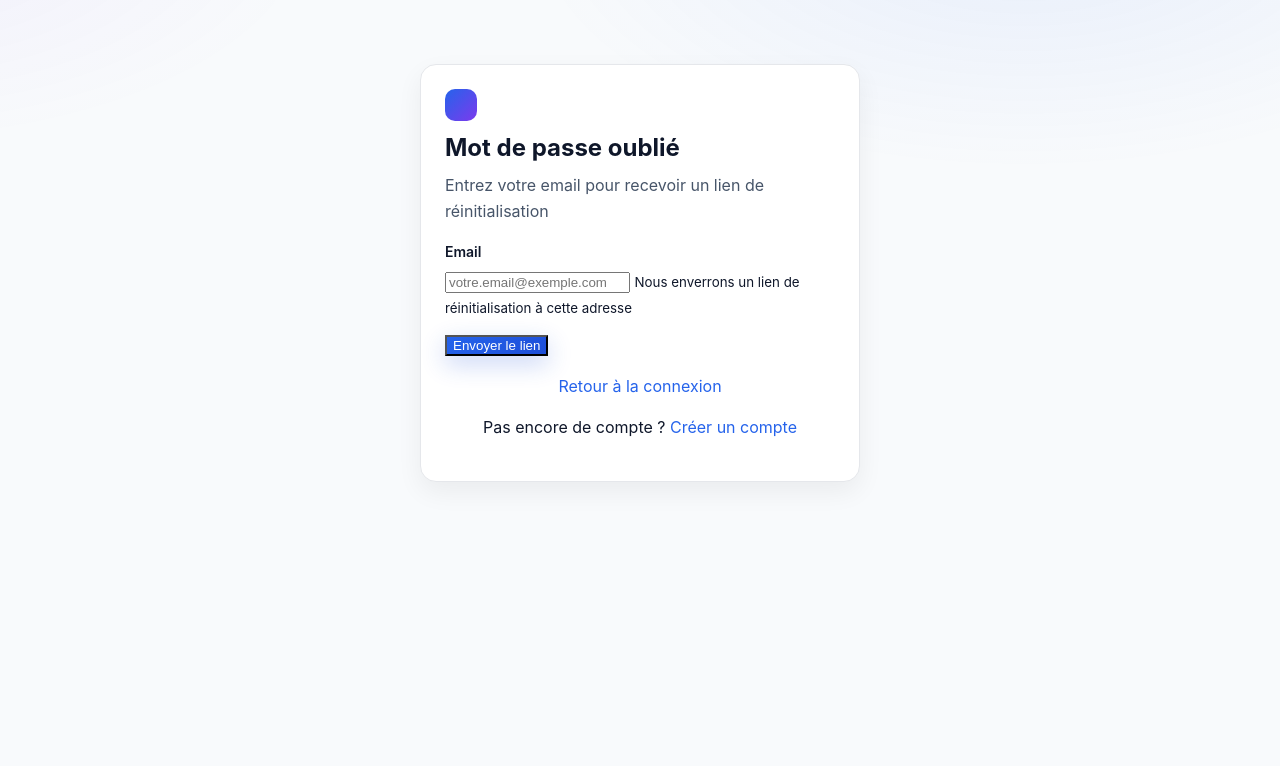
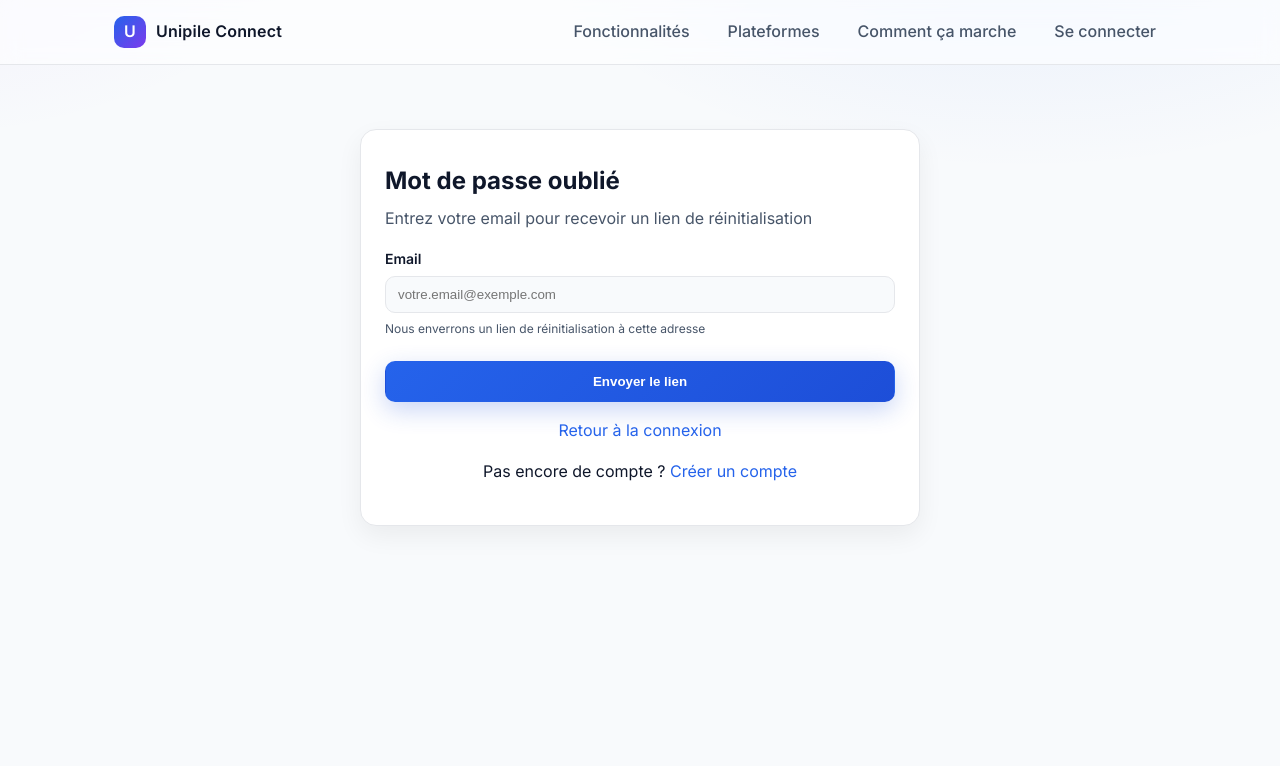
Before and after one commit to Nabilbmk9/unipile-connect, a FastAPI app: page /users/forgot-password in a window 1280 px wide. Shown: the top 766 px of the page. After the commit the page ends 531 px from the top, so only its background shows below. Run offline with FastAPI, Linux system fonts and the light colour scheme.

Commit message:
Update reset password page style and logic + add SMTP

```diff
--- a/app/auth.py
+++ b/app/auth.py
@@ -24,6 +24,7 @@
 from passlib.context import CryptContext
 from jose import JWTError, jwt
 from sqlalchemy.orm import Session
+from sqlalchemy import func
 
 from .database import get_db, User, UserSession, ConnectedAccount
 
@@ -80,7 +81,10 @@
 
 def get_user_by_email(db: Session, email: str) -> Optional[User]:
     """Get user by email"""
-    return db.query(User).filter(User.email == email).first()
+    if not email:
+        return None
+    email_clean = email.strip().lower()
+    return db.query(User).filter(func.lower(User.email) == email_clean).first()
 
 def create_user(
     db: Session,
@@ -108,7 +112,7 @@
     hashed_password = get_password_hash(password)
     user = User(
         username=username,
-        email=email,
+        email=email.strip().lower(),
         hashed_password=hashed_password,
         full_name=full_name,
         is_admin=is_admin
--- a/app/static/css/styles.css
+++ b/app/static/css/styles.css
@@ -469,8 +469,23 @@
   font-size: 14px;
   margin-bottom: 6px;
 }
+.login-form small {
+  display: block;
+  color: var(--muted);
+  font-size: 12px;
+  margin-top: 6px;
+}
+
+/* Generic helper text (for non-small tags) */
+.help-text {
+  display: block;
+  color: var(--muted);
+  font-size: 12px;
+  margin-top: 6px;
+}
 .login-form input[type="text"],
-.login-form input[type="password"] {
+.login-form input[type="password"],
+.login-form input[type="email"] {
   width: 100%;
   padding: 10px 12px;
   border-radius: 10px;
@@ -481,7 +496,8 @@
     background 160ms ease;
 }
 .login-form input[type="text"]:focus,
-.login-form input[type="password"]:focus {
+.login-form input[type="password"]:focus,
+.login-form input[type="email"]:focus {
   border-color: rgba(37, 99, 235, 0.45);
   box-shadow: 0 0 0 4px rgba(37, 99, 235, 0.12);
   background: #ffffff;
@@ -513,6 +529,17 @@
   background: #ecfdf5;
   color: #065f46;
   border: 1px solid #a7f3d0;
+}
+
+/* Info banner (for dev helper link) */
+.info-banner {
+  padding: 10px 12px;
+  border-radius: 10px;
+  margin: 10px 0 12px;
+  font-size: 14px;
+  background: #eff6ff; /* blue-50 */
+  color: #1d4ed8; /* blue-700 */
+  border: 1px solid #bfdbfe; /* blue-200 */
 }
 
 /* Register page styles */
--- a/app/templates/forgot_password.html
+++ b/app/templates/forgot_password.html
@@ -4,15 +4,32 @@
     <meta charset="UTF-8" />
     <meta name="viewport" content="width=device-width, initial-scale=1.0" />
     <title>Mot de passe oublié - Unipile Connect</title>
-    <link rel="stylesheet" href="/css/styles.css" />
+    <link rel="preconnect" href="https://fonts.googleapis.com" />
+    <link rel="preconnect" href="https://fonts.gstatic.com" crossorigin />
+    <link
+      href="https://fonts.googleapis.com/css2?family=Inter:wght@400;500;600;700&display=swap"
+      rel="stylesheet"
+    />
+    <link rel="stylesheet" href="/static/css/styles.css?v=2" />
   </head>
   <body>
+    <header class="site-header">
+      <div class="container header-inner">
+        <div class="brand">
+          <div class="logo">U</div>
+          <span class="brand-text">Unipile Connect</span>
+        </div>
+        <nav class="nav">
+          <a href="/#features">Fonctionnalités</a>
+          <a href="/#providers">Plateformes</a>
+          <a href="/#how">Comment ça marche</a>
+          <a href="/login">Se connecter</a>
+        </nav>
+      </div>
+    </header>
+
     <div class="container">
-      <div class="login-card">
-        <div class="logo">
-          <h1>Unipile Connect</h1>
-        </div>
-
+      <div class="register-card">
         <h2>Mot de passe oublié</h2>
         <p class="subtitle">
           Entrez votre email pour recevoir un lien de réinitialisation
@@ -24,7 +41,11 @@
         <div class="success-banner">{{ success }}</div>
         {% endif %}
 
-        <form method="POST" action="/users/forgot-password" class="login-form">
+        <form
+          method="POST"
+          action="/users/forgot-password"
+          class="register-form"
+        >
           <div class="form-group">
             <label for="email">Email</label>
             <input
@@ -34,13 +55,23 @@
               placeholder="votre.email@exemple.com"
               required
             />
-            <small
-              >Nous enverrons un lien de réinitialisation à cette adresse</small
-            >
+            <div class="help-text">
+              Nous enverrons un lien de réinitialisation à cette adresse
+            </div>
           </div>
 
-          <button type="submit" class="btn-primary">Envoyer le lien</button>
+          <button type="submit" class="btn btn-primary">Envoyer le lien</button>
         </form>
+
+        {% if debug_reset_url %}
+        <div
+          class="info-banner"
+          style="margin-top: 16px; word-break: break-all"
+        >
+          Lien de réinitialisation (dev):
+          <a href="{{ debug_reset_url }}">{{ debug_reset_url }}</a>
+        </div>
+        {% endif %}
 
         <div class="auth-links">
           <p><a href="/login">Retour à la connexion</a></p>
--- a/app/users.py
+++ b/app/users.py
@@ -8,8 +8,30 @@
 from sqlalchemy.orm import Session
 from typing import List
 
-from app.database import get_db, User
+from app.database import get_db, User, PasswordResetToken
 from app.auth import get_current_user_session, get_password_hash, verify_password, get_user_by_username, get_user_by_email, create_user
+from datetime import datetime, timedelta, timezone
+import os
+import smtplib
+import ssl
+from email.message import EmailMessage
+import secrets
+def _is_expired(expires_at: datetime) -> bool:
+    """Return True if expires_at is in the past. Handles naive datetimes from SQLite.
+
+    Some SQLite drivers drop timezone info. If the datetime is naive, we
+    assume it's in UTC and attach tzinfo=UTC before comparing.
+    """
+    now_utc = datetime.now(timezone.utc)
+    if isinstance(expires_at, datetime):
+        dt = expires_at
+        if dt.tzinfo is None or dt.tzinfo.utcoffset(dt) is None:
+            dt = dt.replace(tzinfo=timezone.utc)
+        else:
+            dt = dt.astimezone(timezone.utc)
+        return dt < now_utc
+    # If for some reason it's not a datetime, consider it expired
+    return True
 from app.schemas import UserCreate, UserUpdate, AdminUserCreate, AdminUserUpdate
 import re
 
@@ -91,20 +113,131 @@
 
 @router.post("/forgot-password")
 async def forgot_password(
+    request: Request,
     email: str = Form(...),
     db: Session = Depends(get_db)
 ):
-    # In a real app, you would send a password reset email
-    # For now, we'll just show a success message
+    # Generic response to avoid account enumeration
+    generic_message = "Si un compte existe avec cet email, vous recevrez un lien de réinitialisation"
+
     user = get_user_by_email(db, email)
+    debug_reset_url = None
     if user:
-        # Here you would generate a reset token and send email
-        pass
+        # Invalidate existing tokens for this user
+        db.query(PasswordResetToken).filter(
+            PasswordResetToken.user_id == user.id,
+            PasswordResetToken.used == False
+        ).delete(synchronize_session=False)
 
-    return templates.TemplateResponse("forgot_password.html", {
-        "request": request,
-        "success": "Si un compte existe avec cet email, vous recevrez un lien de réinitialisation"
-    })
+        # Create new token valid for 30 minutes
+        token = secrets.token_urlsafe(48)
+        expires_at = datetime.now(timezone.utc) + timedelta(minutes=30)
+        prt = PasswordResetToken(user_id=user.id, token=token, expires_at=expires_at)
+        db.add(prt)
+        db.commit()
+
+        # Build reset URL
+        from app.main import APP_BASE_URL
+        reset_url = f"{APP_BASE_URL}/users/reset-password?token={token}"
+
+        # Attempt to send email if SMTP is configured; otherwise log
+        smtp_host = os.getenv("SMTP_HOST")
+        smtp_port = int(os.getenv("SMTP_PORT", "587"))
+        smtp_user = os.getenv("SMTP_USER")
+        smtp_password = os.getenv("SMTP_PASSWORD")
+        smtp_from = os.getenv("SMTP_FROM", smtp_user or "no-reply@example.com")
+        use_tls = os.getenv("SMTP_USE_TLS", "true").lower() == "true"
+
+        if smtp_host and smtp_user and smtp_password:
+            try:
+                msg = EmailMessage()
+                msg["Subject"] = "Lien de réinitialisation du mot de passe"
+                msg["From"] = smtp_from
+                msg["To"] = email
+                msg.set_content(
+                    f"Bonjour,\n\nCliquez sur ce lien pour réinitialiser votre mot de passe: {reset_url}\n\nCe lien expire dans 30 minutes.\n\nSi vous n'êtes pas à l'origine de cette demande, ignorez cet email."
+                )
+
+                if use_tls:
+                    context = ssl.create_default_context()
+                    with smtplib.SMTP(smtp_host, smtp_port, timeout=20) as server:
+                        server.starttls(context=context)
+                        server.login(smtp_user, smtp_password)
+                        server.send_message(msg)
+                else:
+                    with smtplib.SMTP(smtp_host, smtp_port, timeout=20) as server:
+                        server.login(smtp_user, smtp_password)
+                        server.send_message(msg)
+                print(f"[PasswordReset] Email sent to {email}")
+            except Exception as e:
+                print(f"[PasswordReset] Email send failed for {email}: {e}. Link: {reset_url}")
+        else:
+            print(f"[PasswordReset] Send reset link to {email}: {reset_url}")
+
+        # Optionally expose the link on the page in development
+        if os.getenv("SHOW_RESET_LINK_ON_PAGE", "false").lower() == "true":
+            debug_reset_url = reset_url
+
+    return templates.TemplateResponse(
+        "forgot_password.html",
+        {"request": request, "success": generic_message, "debug_reset_url": debug_reset_url},
+    )
+
+@router.get("/reset-password", response_class=HTMLResponse)
+async def reset_password_page(request: Request, token: str, db: Session = Depends(get_db)):
+    # Validate token
+    prt = db.query(PasswordResetToken).filter(PasswordResetToken.token == token).first()
+    if not prt or prt.used or _is_expired(prt.expires_at):
+        return templates.TemplateResponse("forgot_password.html", {
+            "request": request,
+            "error": "Lien de réinitialisation invalide ou expiré"
+        })
+
+    return templates.TemplateResponse("reset_password.html", {"request": request, "token": token})
+
+@router.post("/reset-password")
+async def reset_password_submit(
+    request: Request,
+    token: str = Form(...),
+    new_password: str = Form(...),
+    confirm_password: str = Form(...),
+    db: Session = Depends(get_db)
+):
+    # Validate token
+    prt = db.query(PasswordResetToken).filter(PasswordResetToken.token == token).first()
+    if not prt or prt.used or _is_expired(prt.expires_at):
+        return templates.TemplateResponse("forgot_password.html", {
+            "request": request,
+            "error": "Lien de réinitialisation invalide ou expiré"
+        })
+
+    if new_password != confirm_password:
+        return templates.TemplateResponse("reset_password.html", {
+            "request": request,
+            "token": token,
+            "error": "Les mots de passe ne correspondent pas"
+        })
+
+    if len(new_password) < 8:
+        return templates.TemplateResponse("reset_password.html", {
+            "request": request,
+            "token": token,
+            "error": "Le mot de passe doit contenir au moins 8 caractères"
+        })
+
+    user = db.query(User).filter(User.id == prt.user_id).first()
+    if not user:
+        return templates.TemplateResponse("forgot_password.html", {
+            "request": request,
+            "error": "Utilisateur introuvable"
+        })
+
+    # Update password and mark token used
+    user.hashed_password = get_password_hash(new_password)
+    prt.used = True
+    db.commit()
+
+    return RedirectResponse(url="/login", status_code=303)
 
 @router.get("/profile", response_class=HTMLResponse)
 async def profile_page(request: Request, db: Session = Depends(get_db)):
```
Also changed, not shown: app/database.py (+16 -0 lines), app/templates/reset_password.html (added, +57 -0 lines).
